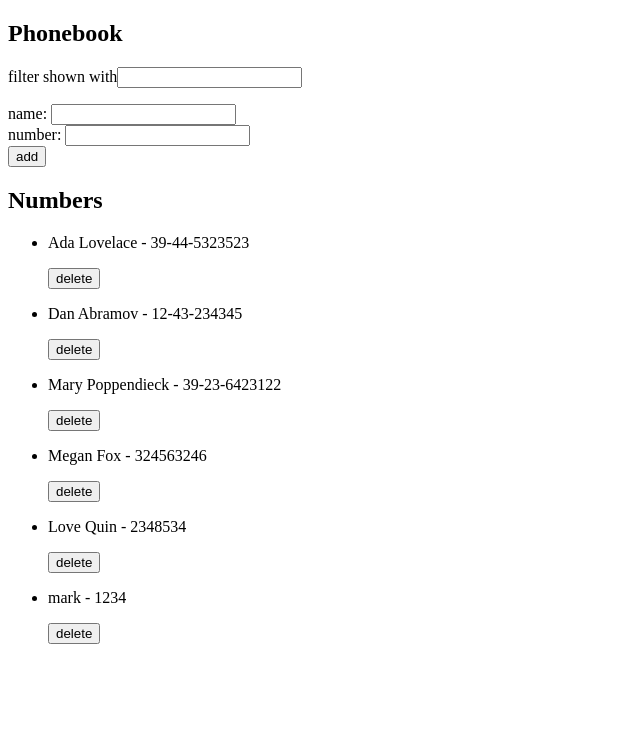
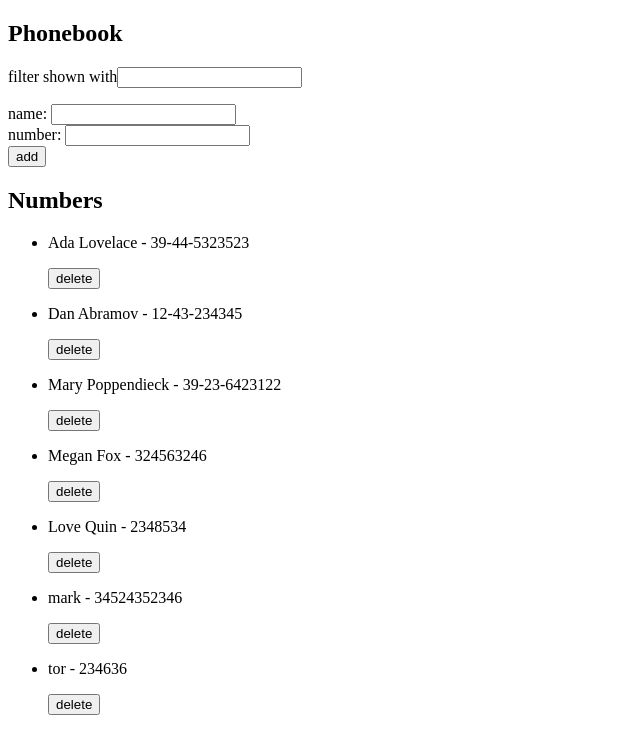
Before and after one commit to Natalia912/Fullstack-Course, a React (Vite) app in the folder part2/phonebook/: page / in a window 1280 px wide. Shown: the top 754 px of the page, without its empty margins (0-640 px from the left). Built offline with nearby package versions, Linux system fonts and the light colour scheme; data requests are answered from the project's data file.

Commit message:
part2: exercise 2.16

```diff
--- a/part2/phonebook/db.json
+++ b/part2/phonebook/db.json
@@ -27,8 +27,13 @@
     },
     {
       "name": "mark",
-      "number": "1234",
+      "number": "34524352346",
       "id": 8
+    },
+    {
+      "name": "tor",
+      "number": "234636",
+      "id": 9
     }
   ]
 }
--- a/part2/phonebook/src/App.css
+++ b/part2/phonebook/src/App.css
@@ -0,0 +1,23 @@
+.notification {
+  border-width: 2px;
+  border-style: solid;
+  border-radius: 10px;
+  width: 50%;
+  padding: 0 0 0 10px;
+  background-color: rgb(213, 213, 213);
+}
+
+.notification > p {
+  font-size: 20px;
+  font-weight: bold;
+}
+
+.success {
+  border-color: green;
+  color: green;
+}
+
+.error {
+  border-color: red;
+  color: red
+}
--- a/part2/phonebook/src/App.jsx
+++ b/part2/phonebook/src/App.jsx
@@ -5,6 +5,7 @@ import notesServices from './services/notes'
 import PersonForm from './components/personForm'
 import NumbersList from './components/NumbersList'
 import Filter from './components/Filter'
+import Notification from './components/Notification'
 import './App.css'
 
 
@@ -16,6 +17,8 @@ function App() {
   })
 
   const [search, setSearch] = useState('')
+
+  const [notification, setNotification] = useState({status: '', message: ''})
 
 
   useEffect(() => {
@@ -40,6 +43,10 @@ function App() {
             setPersons(
               prev => prev.map(prevPerson => prevPerson.name === newPerson.name ? newPerson : prevPerson)
             )
+            setNotification({status: 'success', message: `Updated ${newPerson.name}`})
+            setTimeout(() => {
+              setNotification({status: '', message: ''})
+            }, 3000)
           })
 
       }
@@ -47,7 +54,13 @@ function App() {
     } else {
       notesServices
         .addNote(newPerson)
-        .then(data => setPersons(prev => [...prev, data]))
+        .then(data => {
+          setPersons(prev => [...prev, data])
+          setNotification({status: 'success', message: `Added ${newPerson.name}`})
+            setTimeout(() => {
+              setNotification({status: '', message: ''})
+            }, 3000)
+        })
     }
 
     setNewPerson({
@@ -59,6 +72,7 @@ function App() {
   return (
     <div>
       <h2>Phonebook</h2>
+      <Notification status={notification.status} message={notification.message} />
       <Filter search={search} handleSearch={handleSearch} />
       <PersonForm newPerson={newPerson} setNewPerson={setNewPerson} handleSubmit={handleSubmit} />
       <h2>Numbers</h2>
--- /dev/null
+++ b/part2/phonebook/src/components/Notification.jsx
@@ -0,0 +1,9 @@
+const Notification = ({status, message}) =>  {
+  return (
+    <div className={`notification ${status}`} style={{display: status ? 'block' : 'none'}}>
+      <p>{message}</p>
+    </div>
+   );
+}
+
+export default Notification;
--- a/part2/phonebook/src/components/NumbersList.jsx
+++ b/part2/phonebook/src/components/NumbersList.jsx
@@ -6,13 +6,13 @@ const NumbersList = ({persons, search, setPersons}) => {
     if (window.confirm(`Delete ${name}?`)) {
       notesServices.deleteNote(id)
         .then(
-          (res) => {
+          () => {
             const updatedList = persons.filter(p => p.id !== id)
             setPersons(updatedList)
           }
         )
         .catch(
-          (err) => {
+          () => {
             alert('the item does not exist')
           }
         )
```
